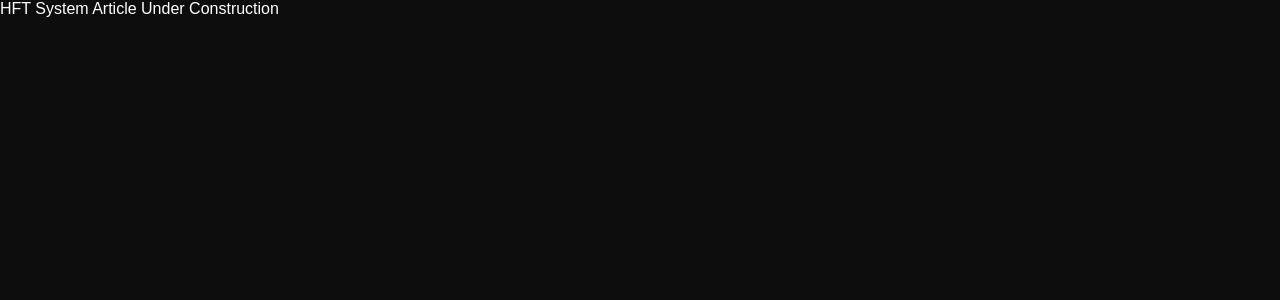
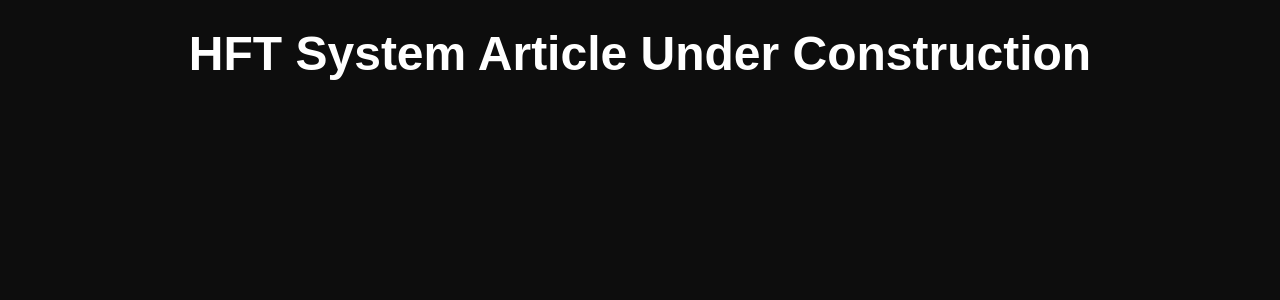
Before and after one commit to vrushang1234/vrushanganand, a Next.js app: page /articles/hft-system in a window 1280 px wide. Shown: the top 300 px of the page. Built offline with nearby package versions, Linux system fonts and the light colour scheme.

Commit message:
Header for hft articles under construction

```diff
--- a/app/articles/hft-system/page.js
+++ b/app/articles/hft-system/page.js
@@ -2,7 +2,7 @@ import "../indiv-article.css";
 export default function HFTSystem() {
     return (
         <div className="indiv-article">
-            HFT System Article Under Construction
+            <h1>HFT System Article Under Construction</h1>
         </div>
     );
 }
```
